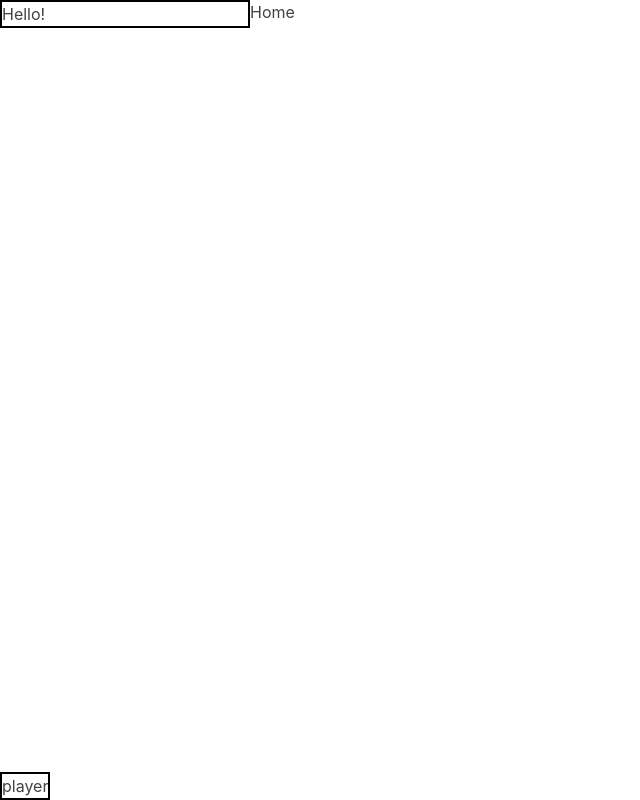
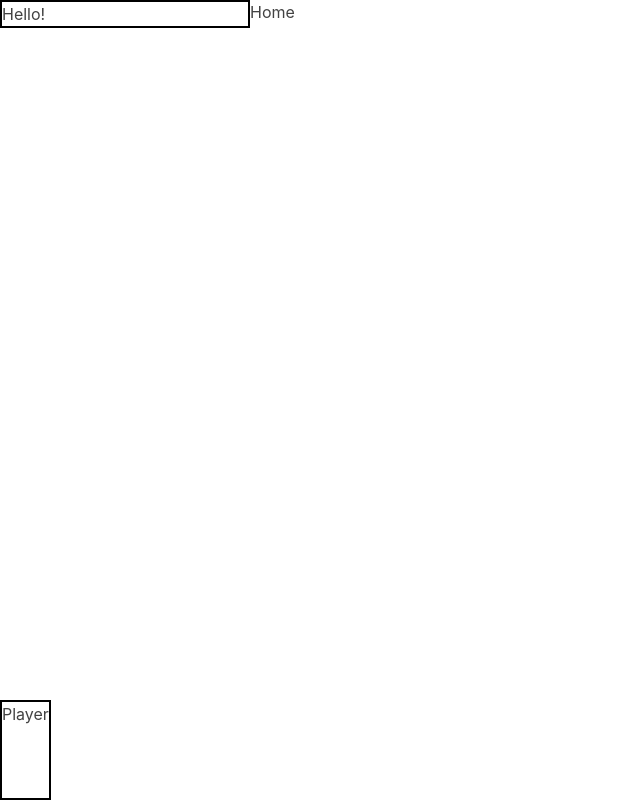
Before and after one commit to seano424/spotify-clone, a Next.js app: page / in a window 1280 px wide. Shown: the whole page, without its empty margins (0-640 px from the left). Built offline with nearby package versions, Linux system fonts and the light colour scheme.

Commit message:
Added Height To Player

```diff
--- a/components/PlayerLayout.tsx
+++ b/components/PlayerLayout.tsx
@@ -16,8 +16,8 @@ export const PlayerLayout = ({ children }) => {
       <Box marginLeft="250px" marginBottom="100px">
         {children}
       </Box>
-      <Box border="2px solid black" position="absolute" left="0" bottom="0">
-        player
+      <Box height="100px" border="2px solid black" position="absolute" left="0" bottom="0">
+        Player
       </Box>
     </Box>
   )
```
